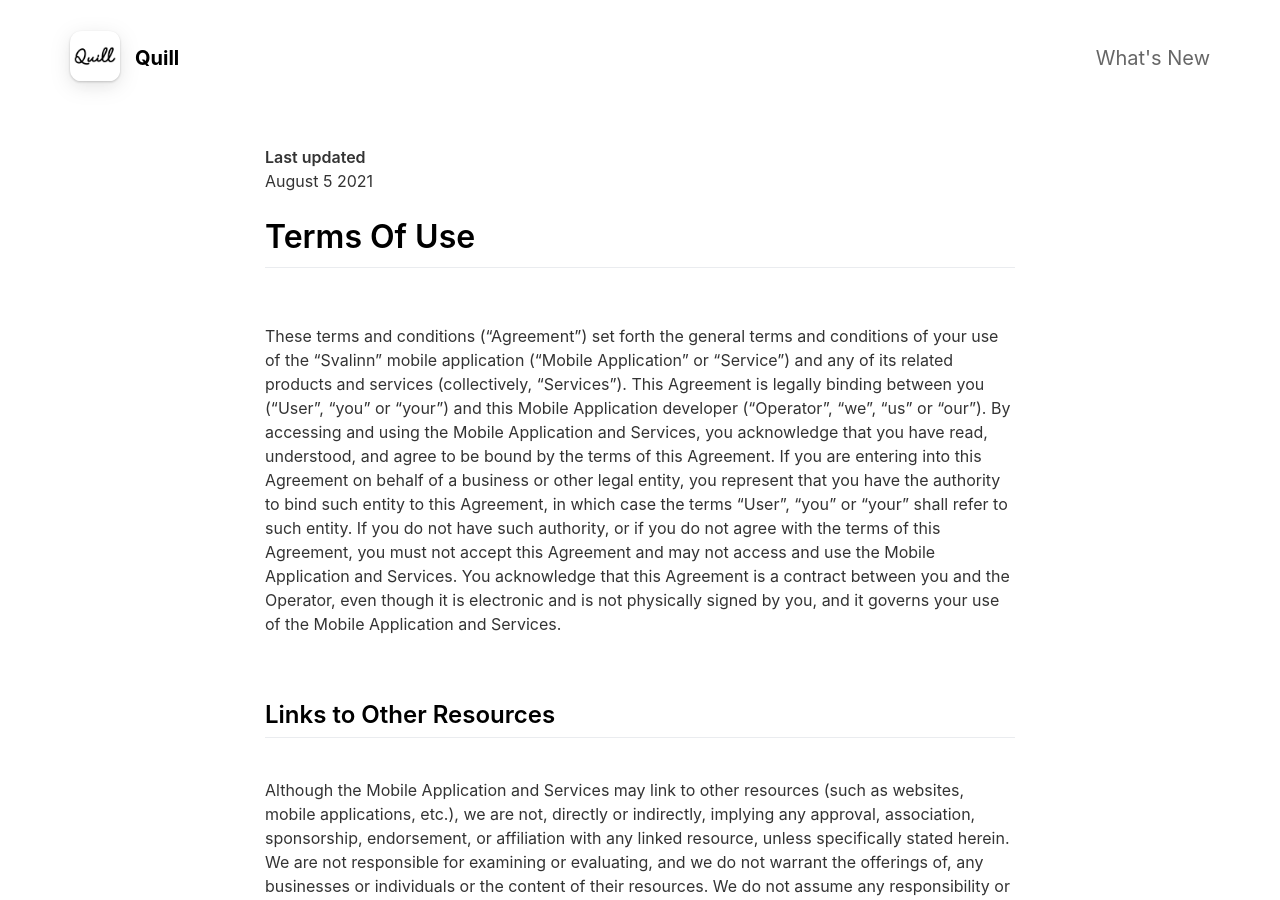
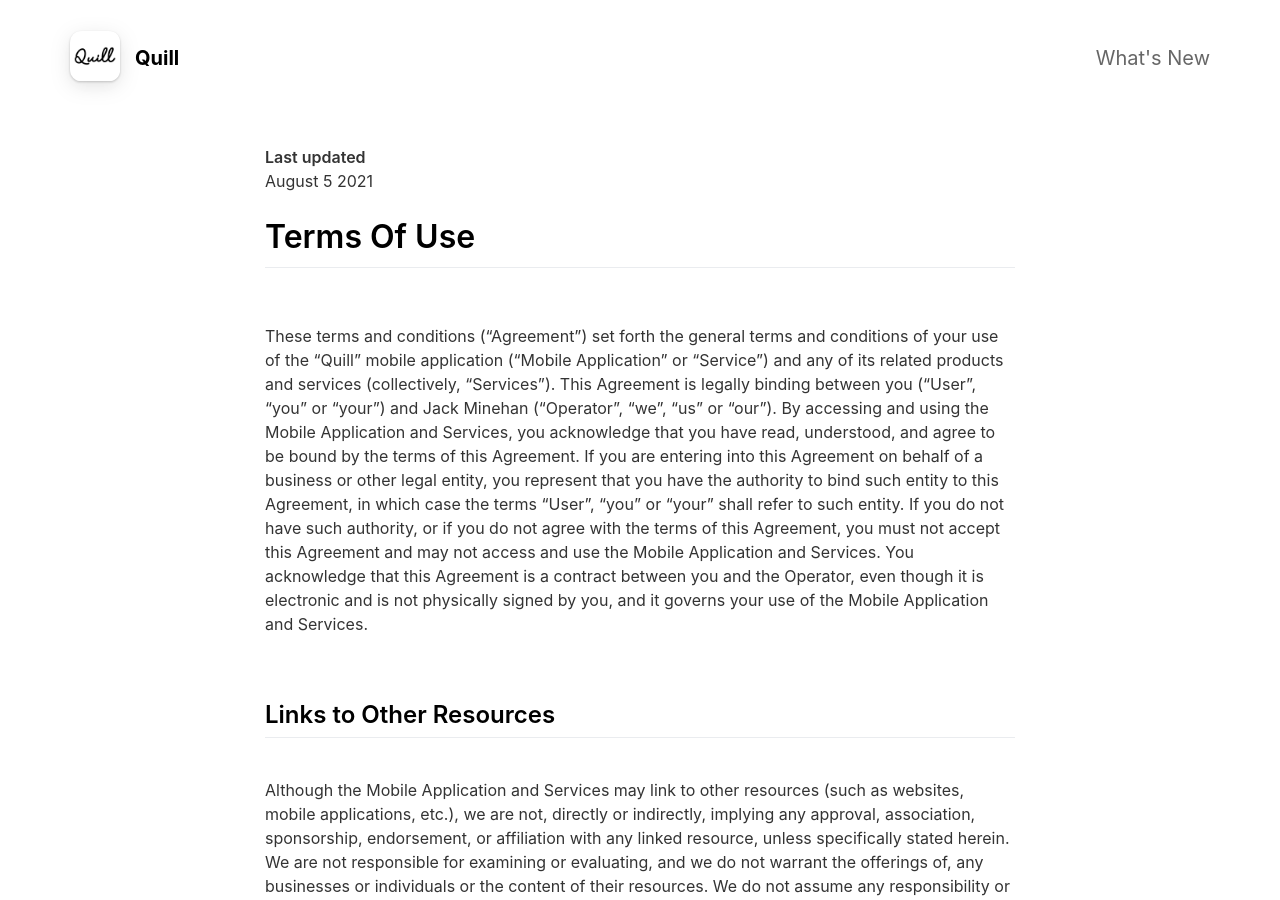
Before and after one commit to thequillapp/thequillapp.github.io, a Jekyll site: the page built from _pages/termsofuse.md, in a window 1280 px wide and 900 px high. Built offline with Jekyll 4.4.1, drawn with Linux system fonts in a browser that asks for light colours; nearby versions of some CDN libraries; some of the changed text lies outside the part shown.

Commit message:
Update termsofuse.md

```diff
--- a/_pages/termsofuse.md
+++ b/_pages/termsofuse.md
@@ -10,7 +10,7 @@ August 5 2021
 # Terms Of Use
 <br>
 
- These terms and conditions ("Agreement") set forth the general terms and conditions of your use of the "Svalinn" mobile application ("Mobile Application" or "Service") and any of its related products and services (collectively, "Services"). This Agreement is legally binding between you ("User", "you" or "your") and this Mobile Application developer ("Operator", "we", "us" or "our"). By accessing and using the Mobile Application and Services, you acknowledge that you have read, understood, and agree to be bound by the terms of this Agreement. If you are entering into this Agreement on behalf of a business or other legal entity, you represent that you have the authority to bind such entity to this Agreement, in which case the terms "User", "you" or "your" shall refer to such entity. If you do not have such authority, or if you do not agree with the terms of this Agreement, you must not accept this Agreement and may not access and use the Mobile Application and Services. You acknowledge that this Agreement is a contract between you and the Operator, even though it is electronic and is not physically signed by you, and it governs your use of the Mobile Application and Services.
+ These terms and conditions ("Agreement") set forth the general terms and conditions of your use of the "Quill" mobile application ("Mobile Application" or "Service") and any of its related products and services (collectively, "Services"). This Agreement is legally binding between you ("User", "you" or "your") and Jack Minehan ("Operator", "we", "us" or "our"). By accessing and using the Mobile Application and Services, you acknowledge that you have read, understood, and agree to be bound by the terms of this Agreement. If you are entering into this Agreement on behalf of a business or other legal entity, you represent that you have the authority to bind such entity to this Agreement, in which case the terms "User", "you" or "your" shall refer to such entity. If you do not have such authority, or if you do not agree with the terms of this Agreement, you must not accept this Agreement and may not access and use the Mobile Application and Services. You acknowledge that this Agreement is a contract between you and the Operator, even though it is electronic and is not physically signed by you, and it governs your use of the Mobile Application and Services.
 
  <br>
 
@@ -58,7 +58,7 @@ The formation, interpretation, and performance of this Agreement and any dispute
 
 ## In-App Purchases
 <br>
-Optional in-app purchase "Tip Jar" is available. Your in-app purchase will be charged to your iTunes account at confirmation of purchase. All purchases may be final and non-refundable. By accepting these terms, you agree that Svalinn is not required to provide a refund for any reason. Svalinn may change, modify, or eliminate features of the in-app purchase at any time, with or without notice. You agree that Svalinn will bear no liability to you or any third party if we do so.
+Optional in-app purchase "Quill+" is available. Your in-app purchase will be charged to your iTunes account at confirmation of purchase. All purchases may be final and non-refundable. By accepting these terms, you agree that Svalinn is not required to provide a refund for any reason. Jack Minehan may change, modify, or eliminate features of the in-app purchase at any time, with or without notice. You agree that Jack Minehan will bear no liability to you or any third party if we do so.
 
 <br>
 
```
Also changed, not shown: other parts of _pages/termsofuse.md (+1 -1 lines).
